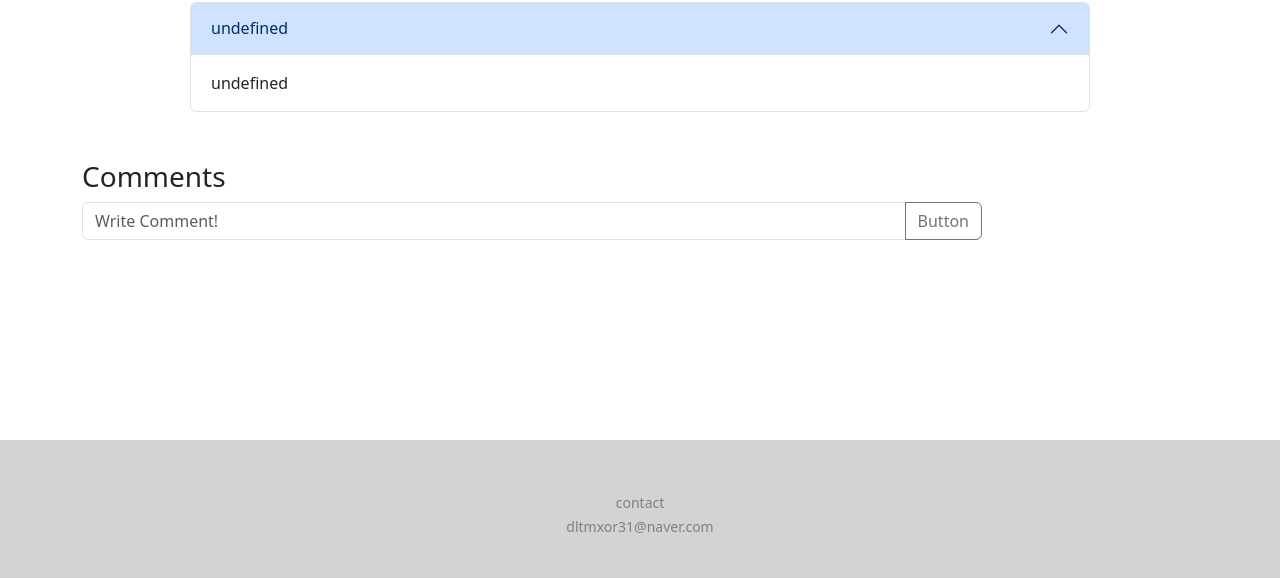
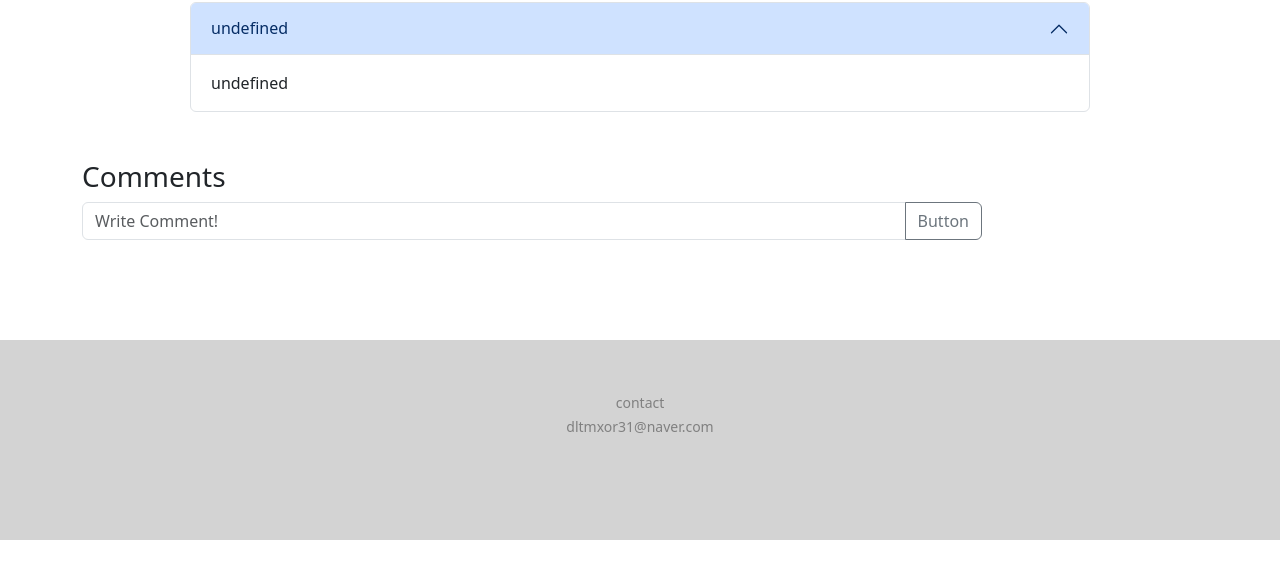
Before and after one commit to seungtoctoc/frontend-PDA-2, a plain HTML site: page detail.html in a window 1280 px wide. Shown: the part 160-738 px from the top of the page. Drawn offline with nearby package versions, Linux system fonts and the light colour scheme.

Commit message:
fix : modify footer position

```diff
--- a/detail.html
+++ b/detail.html
@@ -53,7 +53,7 @@
     </section>
 
 
-    <footer style="width : 100%; height: 200px; background-color: lightgrey; text-align: center; margin-top: 100px; position: fixed; bottom: 0;">
+    <footer style="width : 100%; height: 200px; background-color: lightgrey; text-align: center; margin-top: 100px;">
         <p style="color:gray; padding-top:50px;"><small>contact<br>
             dltmxor31@naver.com
         </small></p>
```
